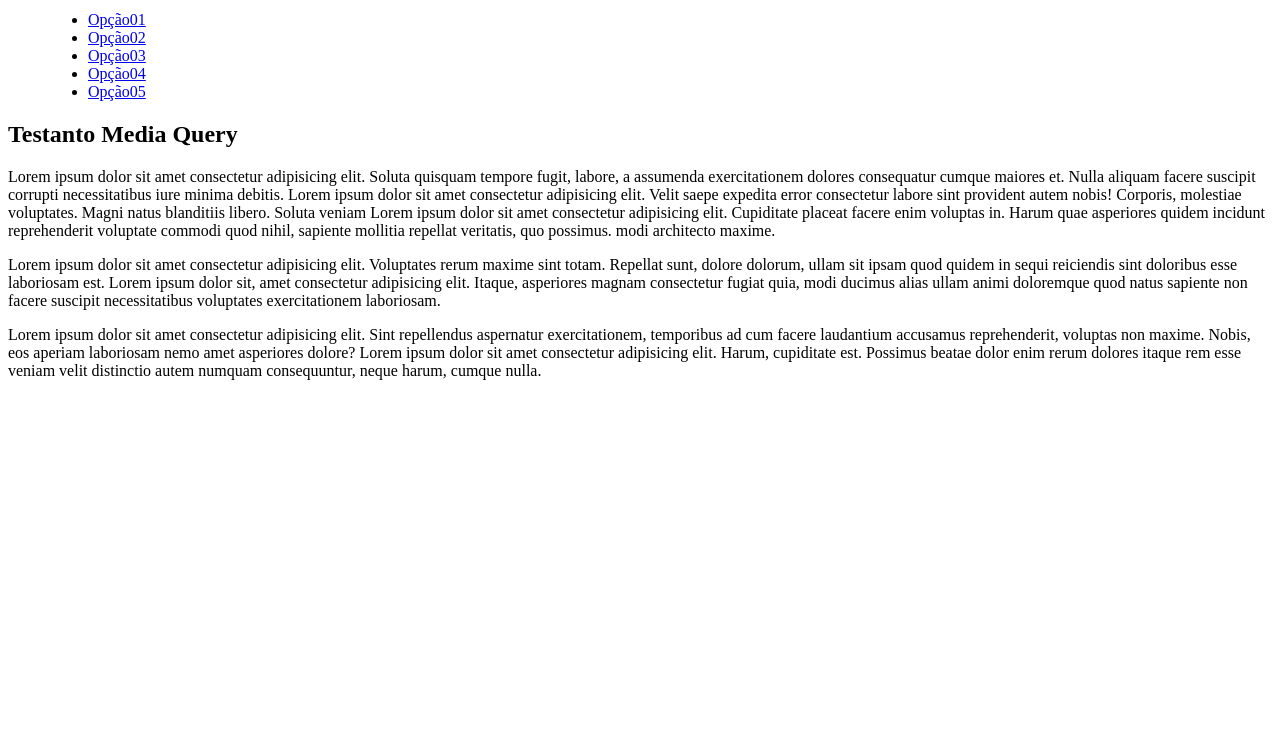
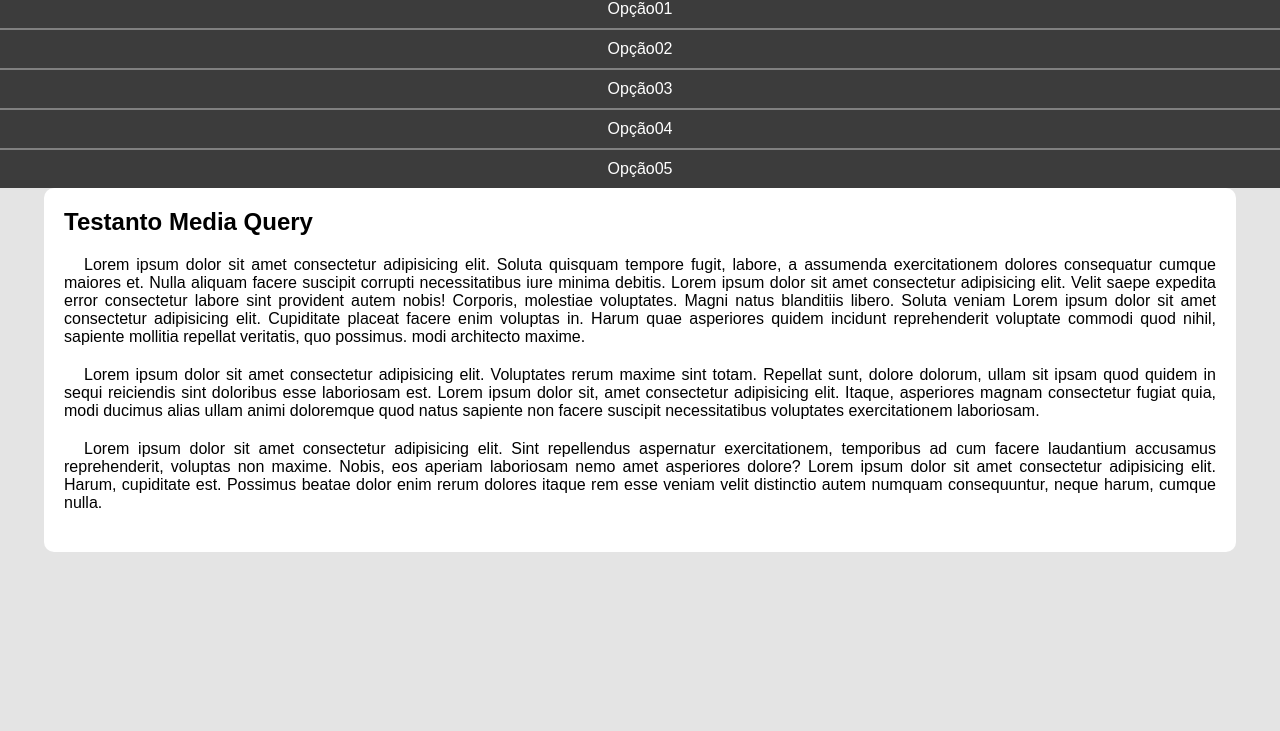
Before and after one commit to IvesFigueiredo/html-css, a plain HTML site: page exercicios/ex-026/mq005/index.html in a window 1280 px wide. Shown: the part 69-800 px from the top of the page. Drawn offline with Linux system fonts and the light colour scheme.

Commit message:
criação do exercício mq005

```diff
--- /dev/null
+++ b/exercicios/ex-026/mq005/estilos/style.css
@@ -0,0 +1,63 @@
+@charset "UTF-8";
+
+* {
+    font-family: Arial, Helvetica, sans-serif;
+
+    margin: 0px;
+    padding: 0px;
+
+}
+
+body, html {
+    background-color: rgb(228, 228, 228);
+}
+
+header {
+    background-color: gray;
+}
+
+header > h1 {
+    padding: 10px;
+    text-align: center;
+}
+
+menu {
+    display: block;
+}
+
+menu > ul {
+    list-style-type: none;
+}
+
+menu > ul > li > a {
+    text-decoration: none;
+    text-align: center;
+    color: white;
+    padding: 10px;
+    display: block;
+    background-color: rgb(60, 60, 60);
+    border-top: 2px solid gray;
+}
+
+menu > ul> li > a:hover {
+    background-color: gray;
+}
+
+main {
+    width: 90vw;
+    background-color: white;
+    margin-top: 10px;
+    margin: auto;
+    padding: 20px;
+    border-radius: 10px;
+}
+
+main > article > h2 {
+    padding-bottom: 20px;
+}
+
+main > article > p {
+    text-align: justify;
+    margin-bottom: 20px;
+    text-indent: 20px;
+}
--- a/exercicios/ex-026/mq005/index.html
+++ b/exercicios/ex-026/mq005/index.html
@@ -5,6 +5,7 @@
     <meta http-equiv="X-UA-Compatible" content="IE=edge">
     <meta name="viewport" content="width=device-width, initial-scale=1.0">
     <title> Media Query</title>
+    <link rel="stylesheet" href="estilos/style.css">
 </head>
 <body>
     <header>
```
